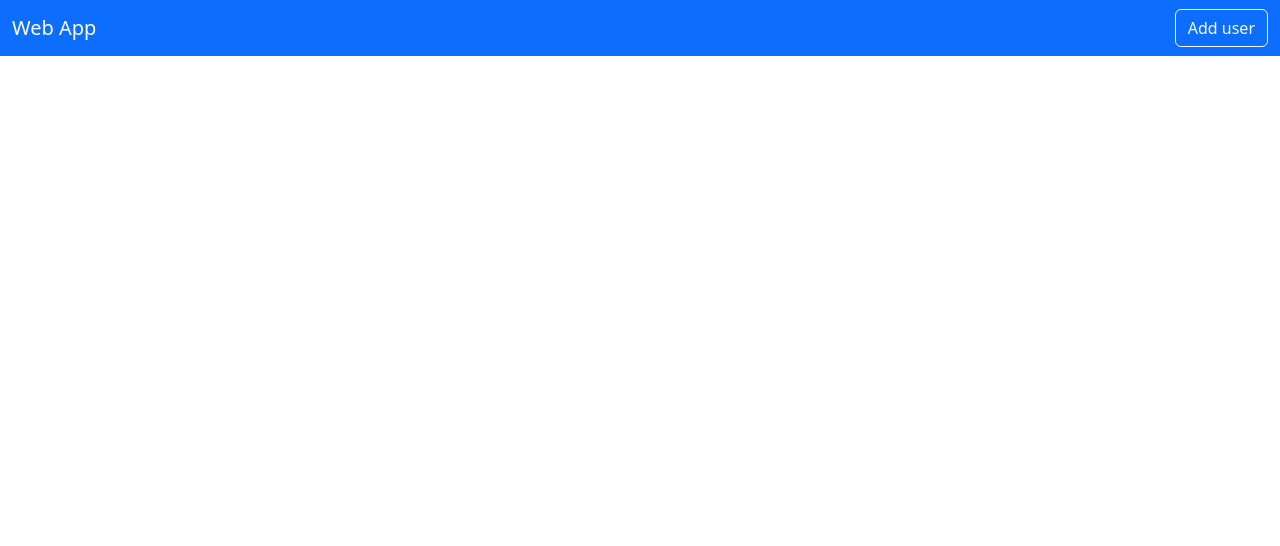
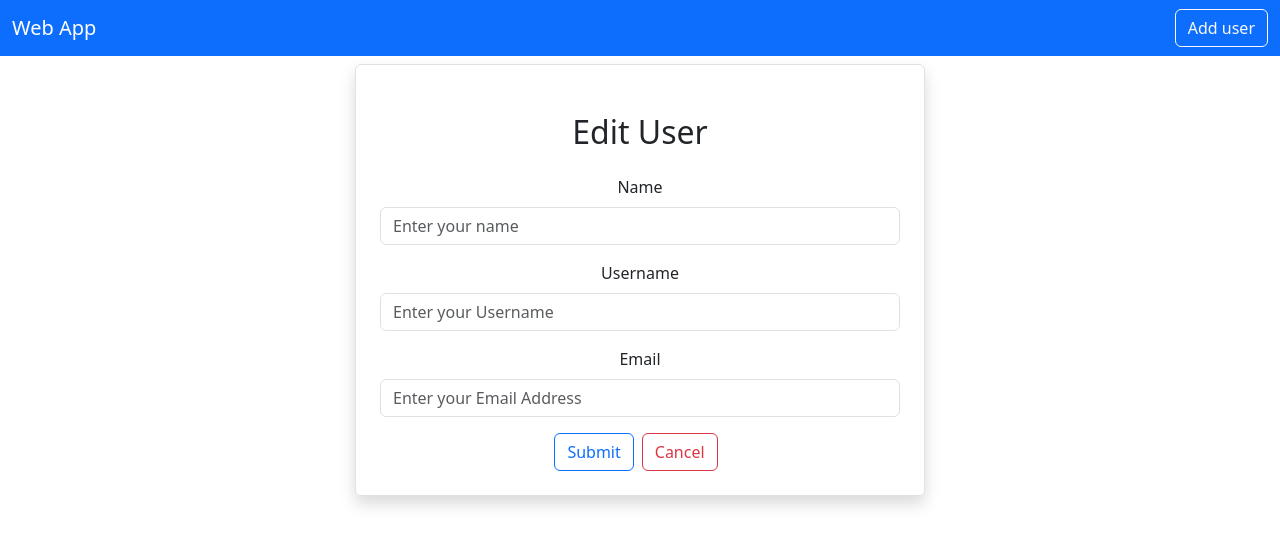
Before and after one commit to dev-from-cbd/react-crud, a React (Create React App) app: page /edituser/1 in a window 1280 px wide. Before the commit this address had no page. Shown: the top 546 px of the page. Built offline with nearby package versions, Linux system fonts and the light colour scheme.

Commit message:
React JS

```diff
--- a/src/App.js
+++ b/src/App.js
@@ -4,6 +4,7 @@ import Navbar from "./layout/Navbar";
 import Home from "./pages/Home";
 import { BrowserRouter as Router, Routes, Route } from "react-router-dom";
 import AddUser from "./users/AddUser";
+import EditUser from "./users/EditUser";
 
 function App() {
   return (
@@ -13,7 +14,8 @@ function App() {
 
         <Routes>
           <Route exact path="/" element={<Home />} />
-          <Route exact path="adduser" element={<AddUser />} />
+          <Route exact path="/adduser" element={<AddUser />} />
+          <Route exact path="/edituser/:id" element={<EditUser />} />
         </Routes>
       </Router>
     </div>
--- a/src/pages/Home.js
+++ b/src/pages/Home.js
@@ -39,8 +39,8 @@ export default function Home() {
                 <td>
                   <button className="btn btn-primary mx-2">View</button>
                   <Link
-                    to={`/edit/${user.id}`}
                     className="btn btn-outline-primary mx-2"
+                    to={`/edituser/${user.id}`}
                   >
                     Edit
                   </Link>
--- a/src/users/EditUser.js
+++ b/src/users/EditUser.js
@@ -19,7 +19,7 @@ export default function EditUser() {
 
   const onSubmit = async (e) => {
     e.preventDefault();
-    await axios.post("http://localhost:8080/user", user);
+    await axios.put(`http://localhost:8080/user/${id}`, user);
     navigate("/");
   };
 
```
